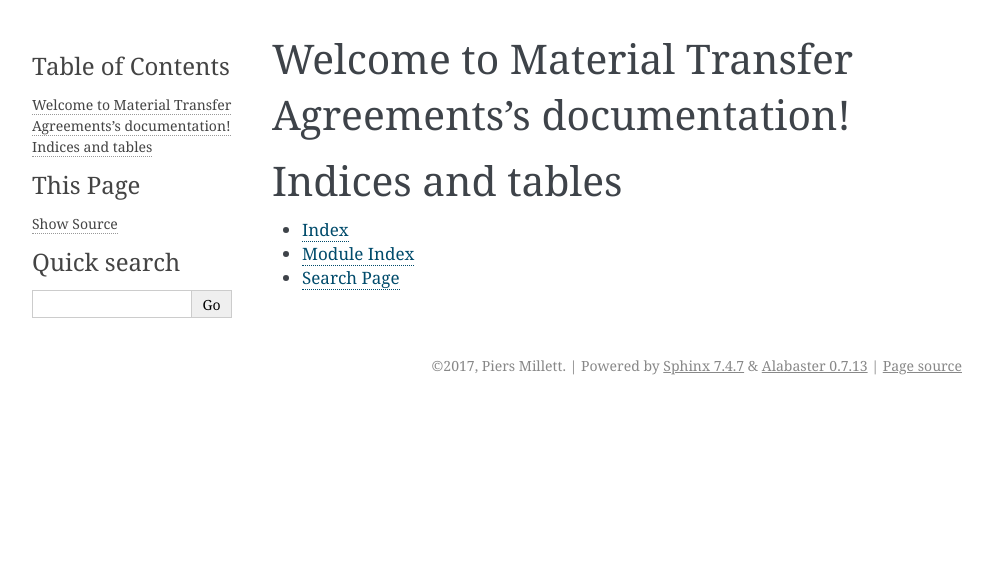
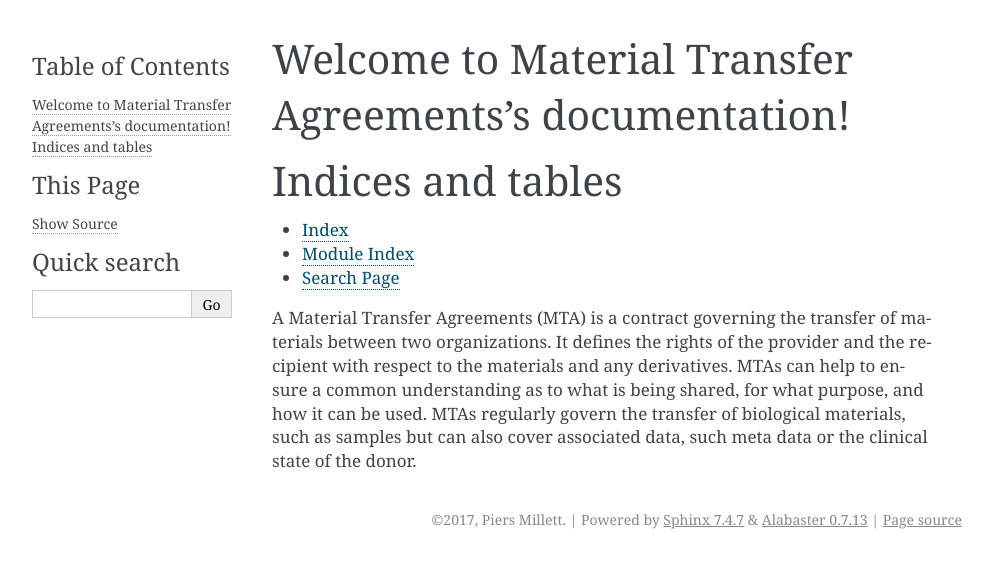
Before and after one commit to philippe-geneva/mta, a Sphinx documentation site: the page built from docs/index.rst, in a window 1280 px wide. Shown: the top 568 px of the page, without its empty margins (148-1141 px from the left). Built offline with Sphinx 7.4.7, drawn with Linux system fonts in a browser that asks for light colours.

Commit message:
Added the first paragraph from the MTA document in order to get started

```diff
--- a/docs/index.rst
+++ b/docs/index.rst
@@ -18,3 +18,6 @@ Indices and tables
 * :ref:`genindex`
 * :ref:`modindex`
 * :ref:`search`
+
+
+A  Material Transfer Agreements (MTA) is a contract governing the transfer of materials between two organizations. It defines the rights of the provider and the recipient with respect to the materials and any derivatives. MTAs can help to ensure a common understanding as to what is being shared, for what purpose, and how it can be used. MTAs regularly govern the transfer of biological materials, such as samples but can also cover associated data, such meta data or the clinical state of the donor.
```
Also changed, not shown: 5 other files.
